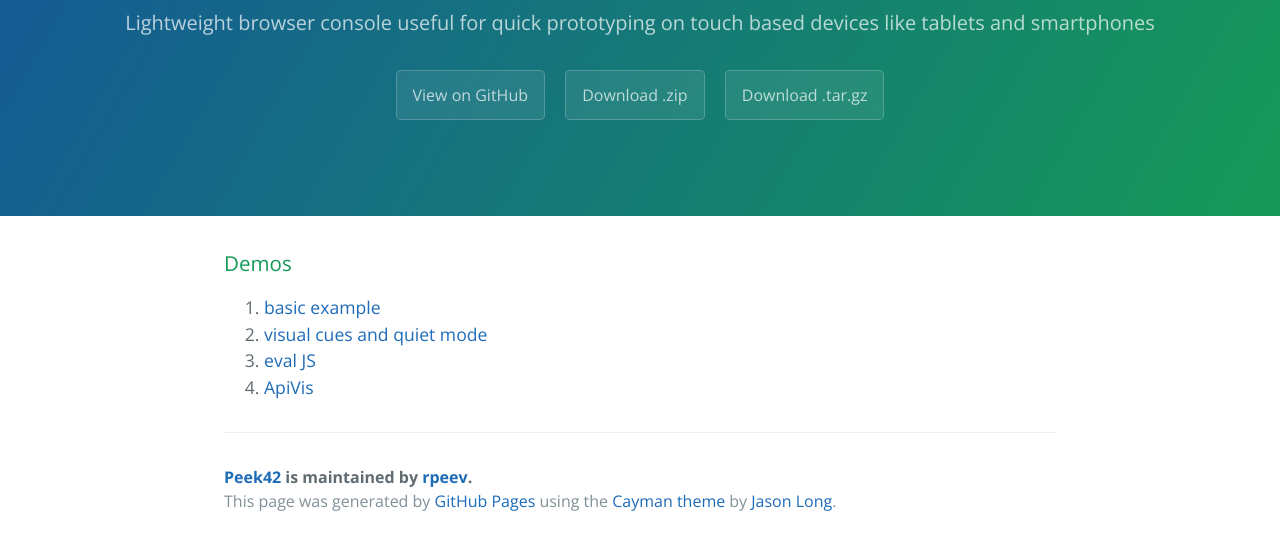
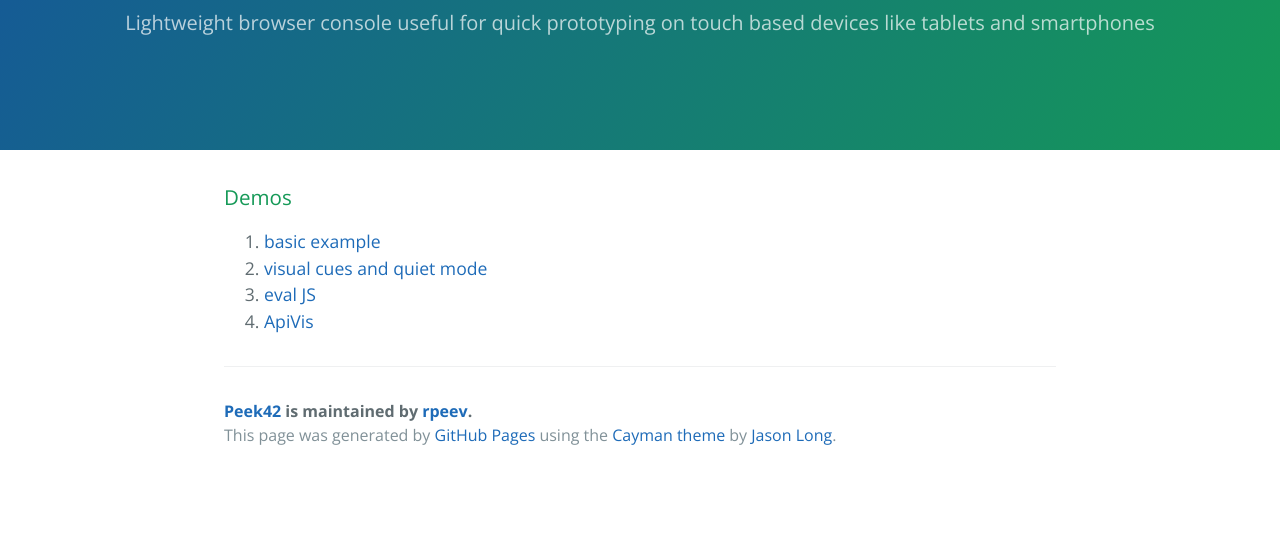
Before and after one commit to rpeev/peek42, a plain HTML site: page index.html in a window 1280 px wide. Shown: the part 167-716 px from the top of the page. Drawn offline with nearby package versions, Linux system fonts and the light colour scheme.

Commit message:
Remove junk

```diff
--- a/index.html
+++ b/index.html
@@ -13,9 +13,6 @@
     <section class="page-header">
       <h1 class="project-name">Peek42</h1>
       <h2 class="project-tagline" id="about">Lightweight browser console useful for quick prototyping on touch based devices like tablets and smartphones</h2>
-      <a href="https://github.com/rpeev/peek42" class="btn">View on GitHub</a>
-      <a href="https://github.com/rpeev/peek42/zipball/master" class="btn">Download .zip</a>
-      <a href="https://github.com/rpeev/peek42/tarball/master" class="btn">Download .tar.gz</a>
     </section>
 
     <section class="main-content">
```
